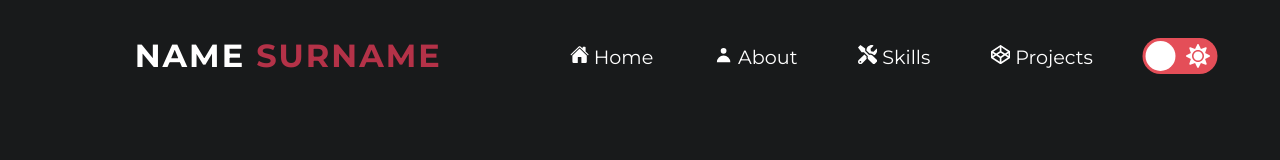
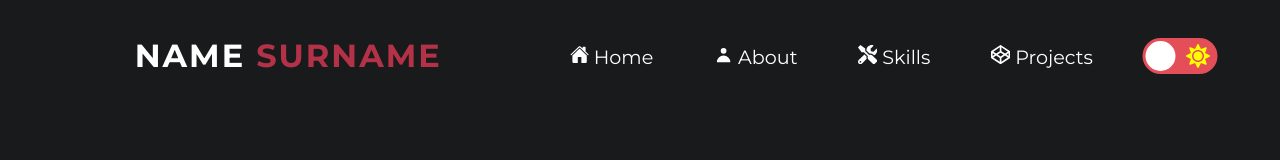
Before and after one commit to tanselbay1/portfolio, a React (Create React App) app: page / in a window 1280 px wide. Shown: the top 160 px of the page. Built offline with nearby package versions, Linux system fonts and the light colour scheme.

Commit message:
Change theme toggle icon colors

```diff
--- a/src/components/ThemeToggle.js
+++ b/src/components/ThemeToggle.js
@@ -12,10 +12,8 @@ export default function ThemeToggle({ toggle }) {
                 onClick={handleToggle}
             />
             <label htmlFor="checkbox" className="label">
-                <FaMoon />
-                <FaSun />
-                {/* <i className="fas fa-moon" /> */}
-                {/* <i className="fas fa-sun" /> */}
+                <FaMoon color="pink" />
+                <FaSun color="yellow" />
                 <div className="ball" />
             </label>
         </div>
```
